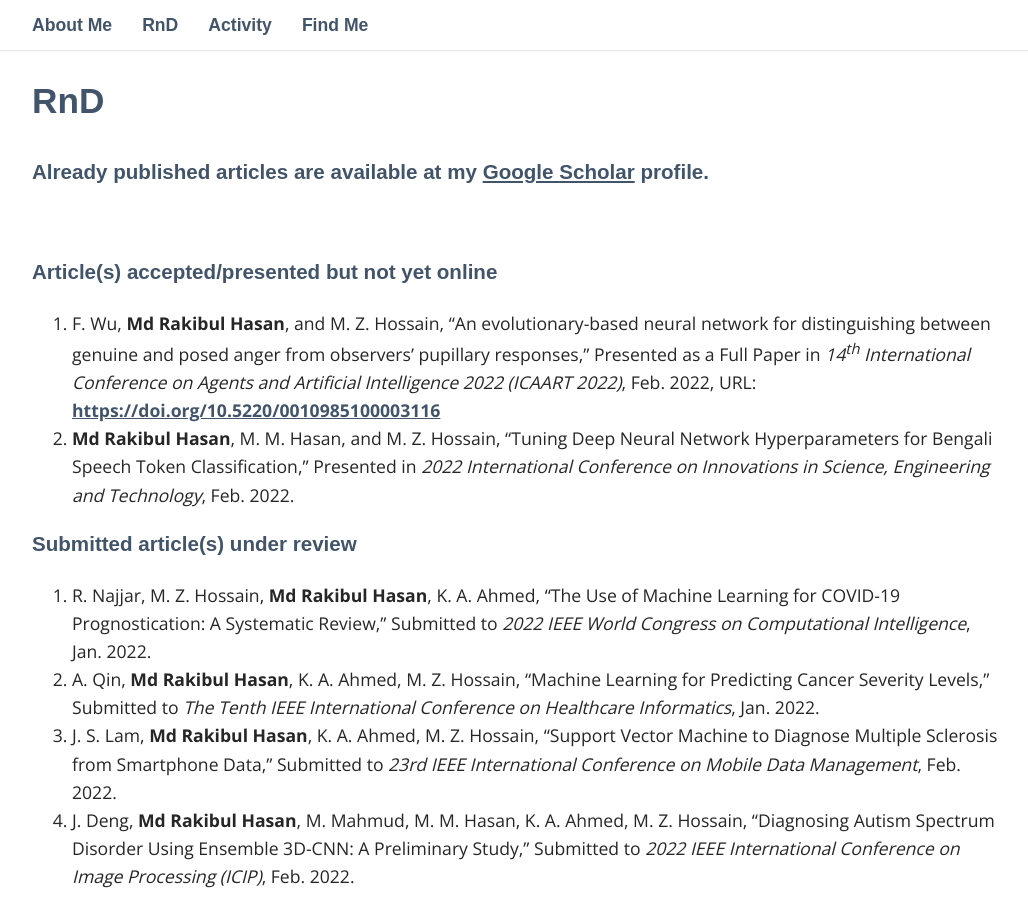
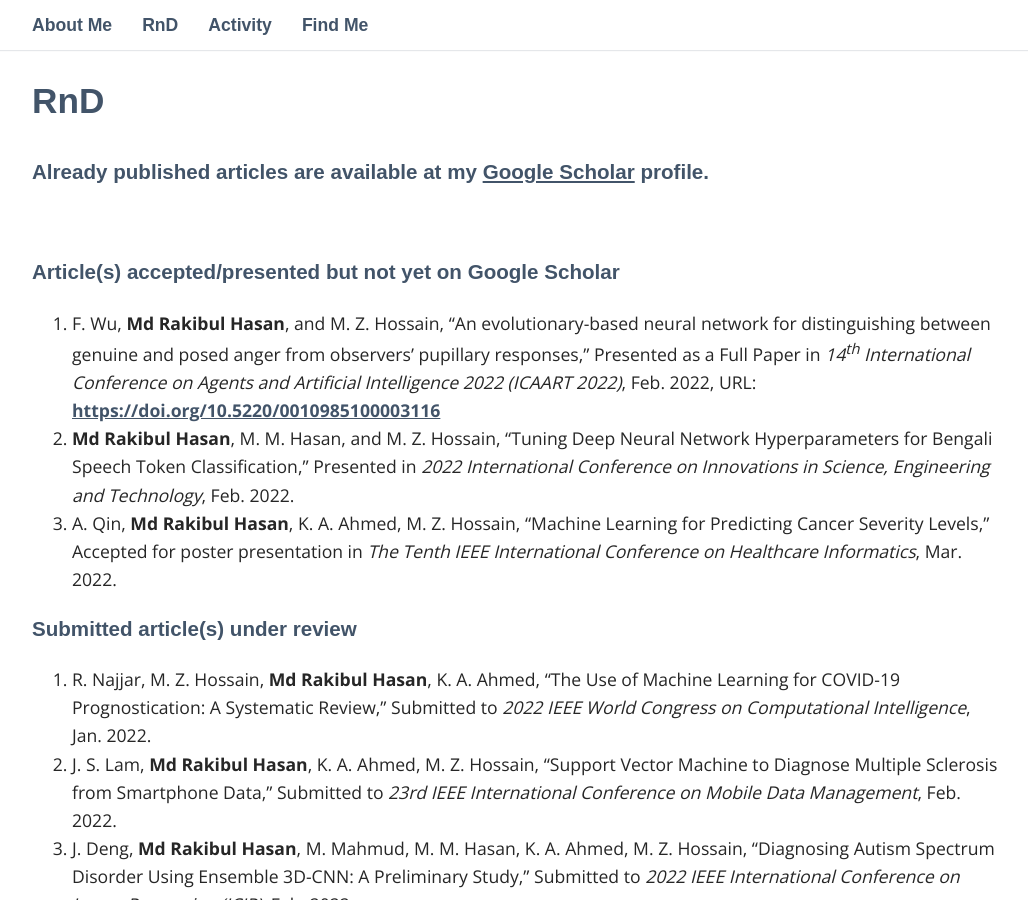
Before and after one commit to hasan-rakibul/hasan-rakibul.github.io, a Jekyll site: the page built from _pages/02_RnD.md, in a window 1280 px wide and 900 px high, scrolled down 229 px. Shown: the whole window, without its empty margins (123-1151 px from the left). Built offline with Jekyll 4.4.1, drawn with Linux system fonts in a browser that asks for light colours; some web fonts are replaced; some of the changed text lies outside the part shown.

Commit message:
revision submitted

```diff
--- a/_pages/02_RnD.md
+++ b/_pages/02_RnD.md
@@ -8,22 +8,22 @@
 
 &nbsp;
 
-### Article(s) accepted/presented but not yet online
+### Article(s) accepted/presented but not yet on Google Scholar
 1. F. Wu, **Md Rakibul Hasan**, and M. Z. Hossain, “An evolutionary-based neural network for distinguishing between genuine and posed anger from observers’ pupillary responses,” Presented as a Full Paper in _14<sup>th</sup> International Conference on Agents and Artificial Intelligence 2022 (ICAART 2022)_, Feb. 2022, URL: [https://doi.org/10.5220/0010985100003116](https://doi.org/10.5220/0010985100003116)
 2. **Md Rakibul Hasan**, M. M. Hasan, and M. Z. Hossain, "Tuning Deep Neural Network Hyperparameters for Bengali Speech Token Classification,” Presented in _2022 International Conference on Innovations in Science, Engineering and Technology_, Feb. 2022.
+3. A. Qin, **Md Rakibul Hasan**, K. A. Ahmed, M. Z. Hossain, "Machine Learning for Predicting Cancer Severity Levels," Accepted for poster presentation in _The Tenth IEEE International Conference on Healthcare Informatics_, Mar. 2022.
 
 ### Submitted article(s) under review
 1. R. Najjar, M. Z. Hossain, **Md Rakibul Hasan**, K. A. Ahmed, "The Use of Machine Learning for COVID-19 Prognostication: A Systematic Review," Submitted to _2022 IEEE World Congress on Computational Intelligence_, Jan. 2022.
-2. A. Qin, **Md Rakibul Hasan**, K. A. Ahmed, M. Z. Hossain, "Machine Learning for Predicting Cancer Severity Levels," Submitted to _The Tenth IEEE International Conference on Healthcare Informatics_, Jan. 2022.
-3. J. S. Lam, **Md Rakibul Hasan**, K. A. Ahmed, M. Z. Hossain, "Support Vector Machine to Diagnose Multiple Sclerosis from Smartphone Data," Submitted to _23rd IEEE International Conference on Mobile Data Management_, Feb. 2022.
-4. J. Deng, **Md Rakibul Hasan**, M. Mahmud, M. M. Hasan, K. A. Ahmed, M. Z. Hossain, "Diagnosing Autism Spectrum Disorder Using Ensemble 3D-CNN: A Preliminary Study," Submitted to _2022 IEEE International Conference on Image Processing (ICIP)_, Feb. 2022.
+2. J. S. Lam, **Md Rakibul Hasan**, K. A. Ahmed, M. Z. Hossain, "Support Vector Machine to Diagnose Multiple Sclerosis from Smartphone Data," Submitted to _23rd IEEE International Conference on Mobile Data Management_, Feb. 2022.
+3. J. Deng, **Md Rakibul Hasan**, M. Mahmud, M. M. Hasan, K. A. Ahmed, M. Z. Hossain, "Diagnosing Autism Spectrum Disorder Using Ensemble 3D-CNN: A Preliminary Study," Submitted to _2022 IEEE International Conference on Image Processing (ICIP)_, Feb. 2022.
+4. **Md Rakibul Hasan**, M. M. Hasan, and M. Z. Hossain, “Effect of vocal tract dynamics on neural network-based speech recognition: A Bengali language-based study.” Revision submitted to _Expert Systems_, Mar. 2021.
 
-### Article(s) in revision
-1. **Md Rakibul Hasan**, M. M. Hasan, and M. Z. Hossain, “Effect of vocal tract dynamics on neural network-based speech recognition: A bengali language-based study.” Major revision for _Expert Systems_, Dec. 2021.
+<!--### Article(s) in revision
 
 &nbsp;
 
-<!--### Students' undergrad Final-Year-Design-Projects I'm co-supervising
+### Students' undergrad Final-Year-Design-Projects I'm co-supervising
 1. **IOT based Industrial Load Control and Safety Monitorization**
  * Yousuf Mohammad (ID: 16310002)
  * Mehedi Hasan (ID: 16321131)
```
